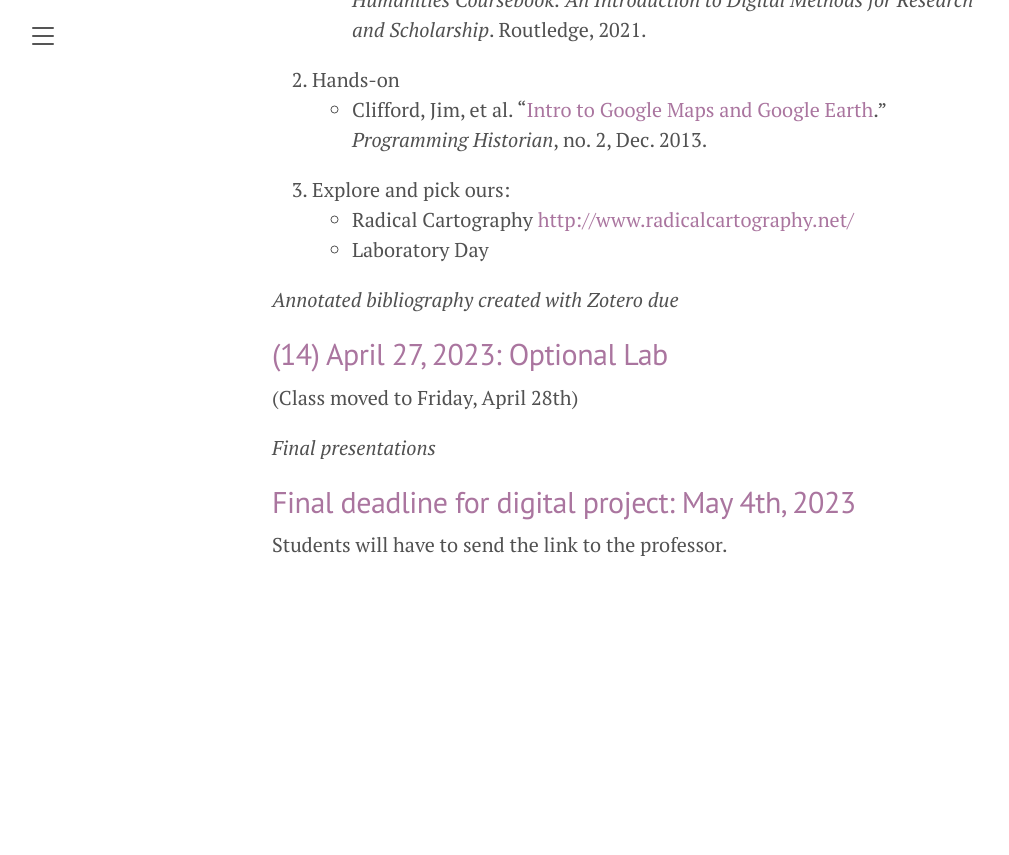
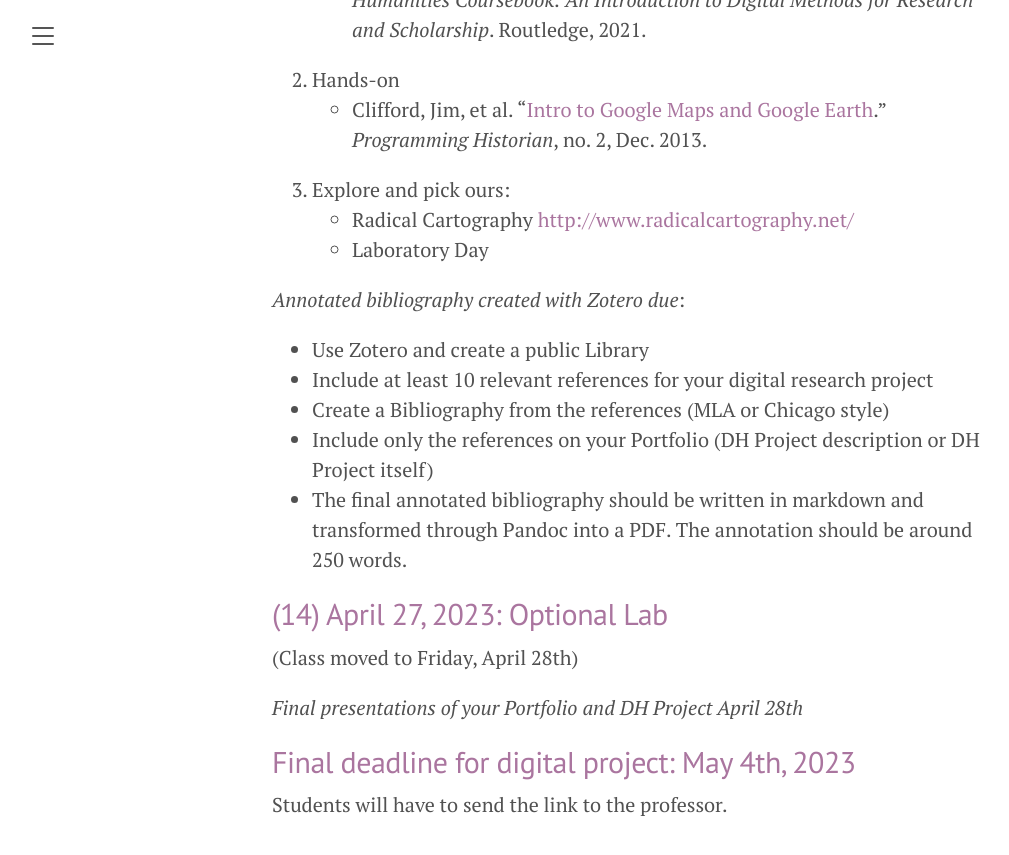
Before and after one commit to susannalles/DHPracticum_Spring23, a Jekyll site: the page built from schedule.md, in a window 1280 px wide and 900 px high, scrolled down 7610 px. Shown: the top 855 px of the window, without its empty margins (8-1017 px from the left). Built offline with Jekyll 4.4.1, drawn with Linux system fonts in a browser that asks for light colours; before the commit the page ends 8250 px from its top, so only the background shows below that.

Commit message:
Update schedule.md

```diff
--- a/schedule.md
+++ b/schedule.md
@@ -185,14 +185,20 @@ BREAK
   - Radical Cartography <http://www.radicalcartography.net/>
 - Laboratory Day
 
-*Annotated bibliography created with Zotero due*
+*Annotated bibliography created with Zotero due*:
+
+ - Use Zotero and create a public Library
+ - Include at least 10 relevant references for your digital research project
+ - Create a Bibliography from the references (MLA or Chicago style)
+ - Include only the references on your Portfolio (DH Project description or DH Project itself)
+ - The final annotated bibliography should be written in markdown and transformed through Pandoc into a PDF. The annotation should be around 250 words.
 
 
 ## (14) April 27, 2023: Optional Lab
 
 (Class moved to Friday, April 28th)
 
-*Final presentations*
+*Final presentations of your Portfolio and DH Project April 28th*
 
 
 ## Final deadline for digital project: May 4th, 2023
```
